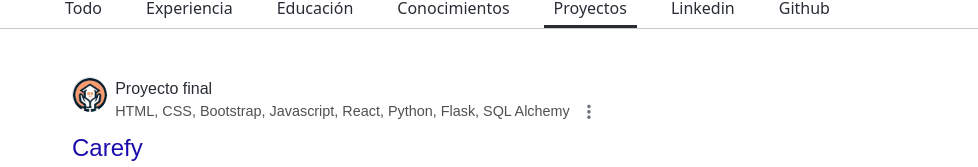
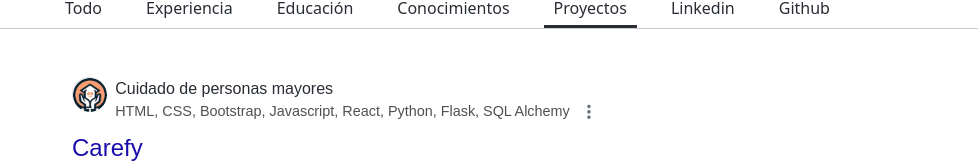
Before and after one commit to javidiez/curriculum-vitae, a React (Vite) app: page /proyectos in a window 1280 px wide. Shown: the part 124-291 px from the top of the page, without its empty margins (138-1116 px from the left). Built offline with nearby package versions, Linux system fonts and the light colour scheme.

Commit message:
MDF carefy

```diff
--- a/src/pages/Proyectos.jsx
+++ b/src/pages/Proyectos.jsx
@@ -34,7 +34,7 @@ export const Proyectos = () => {
             <div className="container row d-flex flex-wrap justify-content-center">
                 <div className="col-12 col-sm-8">
 
-                    <InfoCard title={(<><a className="card-title" target="_blank" href='https://sample-service-name-2ja2.onrender.com/'>Carefy</a></>)} url={"HTML, CSS, Bootstrap, Javascript, React, Python, Flask, SQL Alchemy"} urlTitle={"Proyecto final"} img={carefy} description={"Carefy es una plataforma que tiene como objetivo conectar a cuidadores de personas adultas con familias que requieren profesionales para estas tareas. Para entrar al sitio web puede tardar unos minutos."} LinkTo={'https://sample-service-name-2ja2.onrender.com/'} />
+                    <InfoCard title={(<><a className="card-title" target="_blank" href='https://sample-service-name-2ja2.onrender.com/'>Carefy</a></>)} url={"HTML, CSS, Bootstrap, Javascript, React, Python, Flask, SQL Alchemy"} urlTitle={"Cuidado de personas mayores"} img={carefy} description={"Carefy es una plataforma que tiene como objetivo conectar a cuidadores de personas adultas con familias que requieren profesionales para estas tareas. Para entrar al sitio web puede tardar unos minutos."} LinkTo={'https://sample-service-name-2ja2.onrender.com/'} />
 
                     <InfoCard title={(<><a className="card-title" target="_blank" href='https://github.com/javidiez/gympoint'>Gym Point</a></>)} url={"HTML, CSS, Bootstrap, Javascript, React, Python, Flask, SQL Alchemy"} urlTitle={"App para gimnasios"} img={gympoint} description={"GymPoint es una aplicación destinada los gimnasios y tiene como objetivo poder ofrecerle a sus clientes una plataforma donde ver sus clases, reservarlas, consultar información del centro, el equipo humano que lo integra y la distintas disciplinas que realizan."} LinkTo={'https://github.com/javidiez/gympoint'} />
 
```
